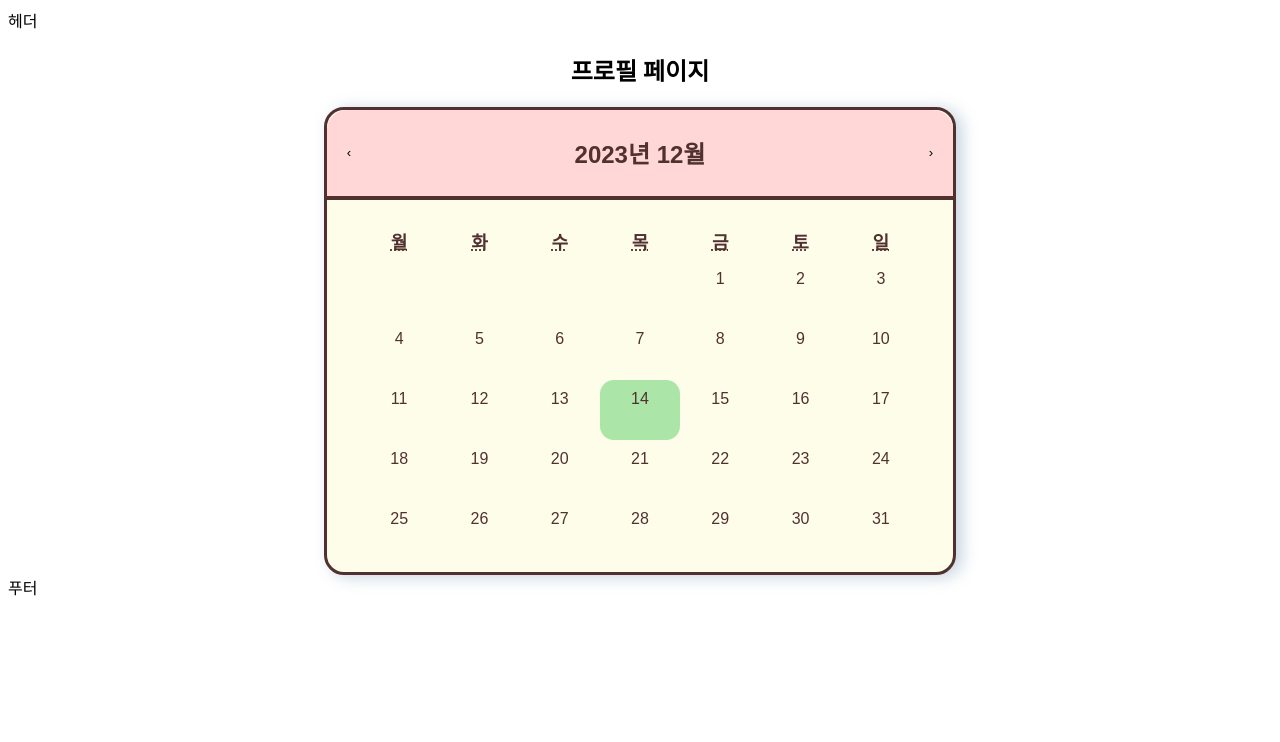
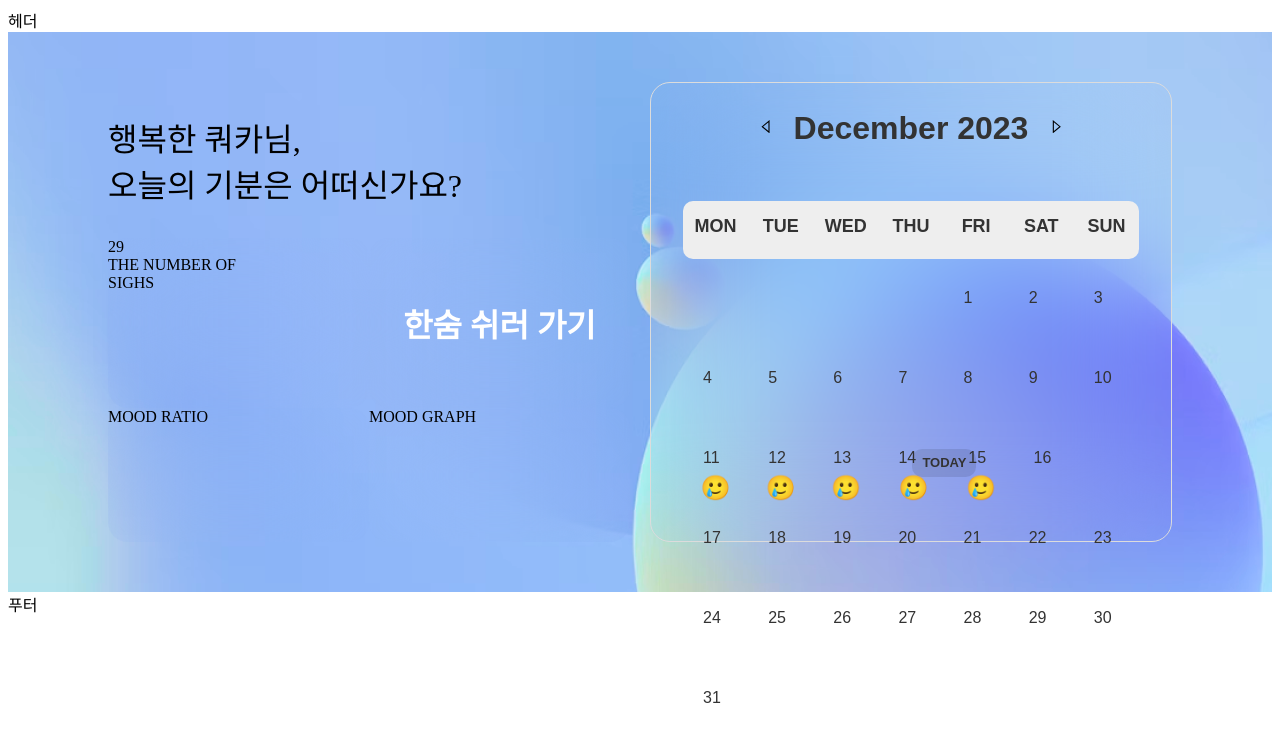
Before and after one commit to sessac-3rd-team-A/FE, a Next.js app: page /profile in a window 1280 px wide. Shown: the top 742 px of the page. Built offline with nearby package versions, Linux system fonts and the light colour scheme.

Commit message:
design: 프로필 페이지 캘린더 디자인

```diff
--- a/package.json
+++ b/package.json
@@ -14,6 +14,7 @@
     "react": "^18",
     "react-calendar": "^4.7.0",
     "react-dom": "^18",
+    "react-icons": "^4.12.0",
     "recoil": "^0.7.7",
     "sass": "^1.69.5"
   },
--- a/src/containers/Profile/EmoCalendar.tsx
+++ b/src/containers/Profile/EmoCalendar.tsx
@@ -4,18 +4,22 @@ import { useState } from 'react';
 import Calendar from 'react-calendar';
 import 'react-calendar/dist/Calendar.css';
 import moment from 'moment';
+import { GrCaretNext } from 'react-icons/gr';
+import { GrCaretPrevious } from 'react-icons/gr';
+import '@/styles/profile/calendar.scss';
+import Image from 'next/image';
 
 type ValuePiece = Date | null;
 
 type Value = ValuePiece | [ValuePiece, ValuePiece];
 
-// 일기 작성 날짜 리스트
+// 일기 작성 날짜 리스트 -> 여기에 데이터 들어오면 될듯
 const dayList = [
-  '2023-03-10',
-  '2023-03-21',
-  '2023-04-02',
-  '2023-04-14',
-  '2023-04-27',
+  '2023-12-15',
+  '2023-12-14',
+  '2023-12-13',
+  '2023-12-12',
+  '2023-12-11',
 ];
 
 export default function EmoCalendar() {
@@ -29,43 +33,56 @@ export default function EmoCalendar() {
   //   setActiveMonth(newActiveMonth);
   // };
 
+  // console.log('변경된 날짜 :: ', value);
+
   // 각 날짜 타일에 컨텐츠 추가
   const addContent = ({ date }: any) => {
     // 해당 날짜(하루)에 추가할 컨텐츠의 배열
-    const contents = [];
+    let content;
 
     // date(각 날짜)가 리스트의 날짜와 일치하면 해당 컨텐츠(이모티콘) 추가
     if (dayList.find((day) => day === moment(date).format('YYYY-MM-DD'))) {
-      contents.push(
-        <>
-          {/* <div className="dot"></div> */}
-          {/* <Image
-            src="emotion/good.svg"
-            className="diaryImg"
-            width="26"
-            height="26"
-            alt="today is..."
-          /> */}
-        </>,
-      );
+      // contents.push(
+      //   <>
+      //     {/* <div className="dot"></div> */}
+      //     {/* <Image
+      //       src="emotion/good.svg"
+      //       className="diaryImg"
+      //       width="26"
+      //       height="26"
+      //       alt="diary is..."
+      //     /> */}
+      //     🥲
+      //   </>,
+      // );
+      content = '🥲';
     }
-    return <div>{contents}</div>; // 각 날짜마다 해당 요소가 들어감
+    return <div>{content}</div>; // 각 날짜마다 해당 요소가 들어감
   };
 
   return (
     <>
       <Calendar
-        locale="ko"
-        onChange={onChange}
+        locale="en"
+        onChange={(value, event) => {
+          // alert(`New date is : ${value}`);
+          // console.log(event);
+          onChange(value);
+        }}
         value={value}
+        nextLabel={<GrCaretNext />}
+        prevLabel={<GrCaretPrevious />}
         next2Label={null}
         prev2Label={null}
         formatDay={(locale, date) => moment(date).format('D')}
+        minDetail="month" // 상단 네비게이션에서 '월' 단위만 보이게 설정
+        maxDetail="month" // 상단 네비게이션에서 '월' 단위만 보이게 설정
         tileContent={addContent}
         showNeighboringMonth={false}
-        // onActiveStartDateChange={({ activeStartDate }) =>
-        //   getActiveMonth(activeStartDate)
-        // }
+        onActiveStartDateChange={({ activeStartDate }) =>
+          // getActiveMonth(activeStartDate)
+          alert(`next, prev 눌러서 설정된 시작 일자 : ${activeStartDate}`)
+        }
       />
     </>
   );
--- a/src/containers/Profile/index.tsx
+++ b/src/containers/Profile/index.tsx
@@ -1,11 +1,32 @@
+import { useParams } from 'next/navigation';
 import EmoCalendar from './EmoCalendar';
-import './profile.scss';
+import '@/styles/profile/index.scss';
+import Link from 'next/link';
 
 export default function ProfilePage() {
+  // id 기반으로 nick
+
   return (
     <section className="profile-container">
-      <h1>프로필 페이지</h1>
-      <EmoCalendar />
+      <div className="profile-left">
+        <p>
+          행복한 쿼카님, <br /> 오늘의 기분은 어떠신가요?
+        </p>
+        <div className="left-content">
+          <div className="count">
+            <div>29</div>
+            <div>THE NUMBER OF SIGHS</div>
+          </div>
+          <Link href="/create">
+            <div className="link">한숨 쉬러 가기</div>
+          </Link>
+          <div className="ratio">MOOD RATIO</div>
+          <div className="graph">MOOD GRAPH</div>
+        </div>
+      </div>
+      <div className="profile-right">
+        <EmoCalendar />
+      </div>
     </section>
   );
 }
--- a/src/containers/Profile/profile.scss
+++ /dev/null
@@ -1,100 +0,0 @@
-// container
-.profile-container {
-  display: flex;
-  flex-direction: column;
-  justify-content: center;
-  align-items: center;
-}
-
-// calendar
-$theme-color-pink: rgba(255, 192, 203, 0.611);
-$theme-color-brown: rgb(81, 48, 48);
-$theme-color-blue: rgba(61, 125, 227, 0.782);
-$theme-color-lime: rgba(160, 226, 160, 0.877);
-$theme-color-purple: rgba(124, 63, 124, 0.857);
-
-.react-calendar {
-  width: 50%;
-  border: 3px solid $theme-color-brown;
-  box-shadow: rgba(136, 165, 191, 0.48) 6px 2px 16px 0px,
-    rgba(255, 255, 255, 0.8) -6px -2px 16px 0px;
-  border-radius: 20px;
-  background-color: rgba(243, 243, 120, 0.154);
-}
-
-.react-calendar__navigation {
-  background: $theme-color-pink;
-  border-bottom: 4px solid $theme-color-brown;
-  height: 90px;
-  border-radius: 20px 20px 0 0;
-
-  span {
-    font-size: 24px;
-    font-weight: 600;
-    color: $theme-color-brown;
-  }
-}
-
-.react-calendar__navigation button:disabled {
-  background-color: $theme-color-pink;
-  border-radius: 20px 20px 0 0;
-}
-
-.react-calendar__navigation button:enabled:hover,
-.react-calendar__navigation button:enabled:focus {
-  background-color: $theme-color-pink;
-  border-radius: 20px 20px 0 0;
-}
-
-.react-calendar__month-view {
-  padding: 12px 32px;
-
-  abbr {
-    // 텍스트
-    color: $theme-color-brown;
-    font-size: 16px;
-    font-weight: 500;
-  }
-}
-
-.react-calendar__month-view__weekdays {
-  abbr {
-    // 텍스트 부분
-    font-size: 18px;
-    font-weight: 900;
-  }
-}
-
-.react-calendar__tile {
-  text-align: center;
-  height: 60px;
-  display: flex;
-  flex-direction: column;
-  justify-content: flex-start;
-  align-items: center;
-
-  /*hover, focus, 선택됐을 시 */
-  &:enabled:hover,
-  &--active {
-    background: $theme-color-blue;
-    border-radius: 14px;
-  }
-
-  &:enabled:focus,
-  &--active {
-    background: $theme-color-purple;
-    border-radius: 14px;
-  }
-}
-
-.react-calendar__tile--now {
-  background: $theme-color-lime;
-  border-radius: 14px;
-
-  /*hover, focus 시 */
-  &:enabled:hover,
-  &:enabled:focus {
-    background: $theme-color-blue;
-    border-radius: 14px;
-  }
-}
--- /dev/null
+++ b/src/styles/profile/calendar.scss
@@ -0,0 +1,131 @@
+// calendar
+$calendar-color-border: rgb(220, 220, 220);
+$calendar-color-text: #333;
+$theme-color-pink: pink;
+$theme-color-blue: rgba(61, 125, 227, 0.782);
+$theme-color-lime: rgba(160, 226, 160, 0.877);
+$theme-color-purple: rgba(124, 63, 124, 0.857);
+
+.react-calendar {
+  width: 100%;
+  height: 100%;
+  border: 1px solid $calendar-color-border;
+  border-radius: 20px;
+  background-color: transparent;
+  backdrop-filter: blur(50px);
+}
+
+.react-calendar__navigation {
+  background: transparent;
+  height: 90px;
+  display: flex;
+  justify-content: center;
+  align-items: center;
+
+  span {
+    font-size: 2rem;
+    font-weight: 600;
+    color: $calendar-color-text;
+  }
+
+  .react-calendar__navigation__label {
+    flex-grow: 0 !important;
+  }
+}
+
+.react-calendar__navigation button:disabled {
+  background-color: transparent;
+  border-radius: 20px 20px 0 0;
+}
+
+.react-calendar__navigation button:enabled:hover,
+.react-calendar__navigation button:enabled:focus {
+  background-color: transparent;
+  border-radius: 20px 20px 0 0;
+}
+
+.react-calendar__navigation__arrow {
+  color: #3a89ff;
+}
+
+.react-calendar__month-view {
+  padding: 12px 32px;
+  height: 100%;
+
+  abbr {
+    // 텍스트
+    color: $calendar-color-text;
+    font-size: 16px;
+    font-weight: 500;
+  }
+}
+
+.react-calendar__month-view__weekdays {
+  background-color: #eee;
+  border-radius: 10px;
+  padding: 10px 0 16px 0;
+  abbr {
+    // 텍스트 부분
+    font-size: 18px;
+    font-weight: 900;
+    text-decoration: none;
+  }
+}
+
+.react-calendar__month-view__days {
+  height: 100%;
+  margin-top: 20px;
+}
+
+.react-calendar__tile {
+  text-align: start;
+  padding: 10px 20px;
+  height: 10vh;
+  border-radius: 14px;
+  display: flex;
+  flex-direction: column;
+  justify-content: flex-start;
+  align-items: start;
+  transition: 0.3s;
+
+  /*hover, focus, 선택됐을 시 */
+  &:enabled:hover,
+  &--active {
+    background-color: rgba($theme-color-blue, 0.3);
+  }
+
+  &:enabled:focus,
+  &--active {
+    background: rgba($theme-color-purple, 0.3);
+  }
+
+  div {
+    height: 100%;
+    width: 100%;
+    display: flex;
+    justify-content: center;
+    align-items: center;
+    font-size: x-large;
+  }
+}
+
+.react-calendar__tile--now {
+  position: relative;
+
+  background-color: transparent;
+  border-radius: 14px;
+  overflow: visible !important;
+
+  &::after {
+    content: 'TODAY';
+    color: $calendar-color-text;
+    font-size: small;
+    position: absolute;
+    left: 20%;
+    font-weight: 700;
+    margin-left: 20px;
+    background-color: rgba(0, 0, 0, 0.1);
+    padding: 5px 10px;
+    border-radius: 10px;
+  }
+}
--- /dev/null
+++ b/src/styles/profile/index.scss
@@ -0,0 +1,56 @@
+// container
+.profile-container {
+  box-sizing: border-box;
+  padding: 50px 100px;
+  width: 100%;
+  height: 70vh;
+  display: flex;
+  gap: 20px;
+  align-items: center;
+  background-image: url('/images/profile_background.png');
+}
+
+// left container
+.profile-left {
+  display: flex;
+  flex-direction: column;
+  width: 50%;
+  height: 100%;
+
+  p {
+    font-size: xx-large;
+  }
+
+  .left-content {
+    height: 100%;
+    display: flex;
+    flex-wrap: wrap;
+
+    * {
+      width: 50%;
+      border-radius: 20px;
+      background-color: transparent;
+      backdrop-filter: blur(50px);
+    }
+
+    a {
+      text-decoration: none;
+
+      .link {
+        color: #fff;
+        font-size: xx-large;
+        font-weight: 700;
+        width: 100%;
+        height: 100%;
+        display: flex;
+        justify-content: center;
+        align-items: center;
+      }
+    }
+  }
+}
+
+.profile-right {
+  width: 50%;
+  height: 100%;
+}
```
Also changed, not shown: src/app/profile/[id]/page.tsx (deleted, +0 -7 lines), public/images/profile_background.png (added), 1 other file (tests, documents, lock files or other folders).
